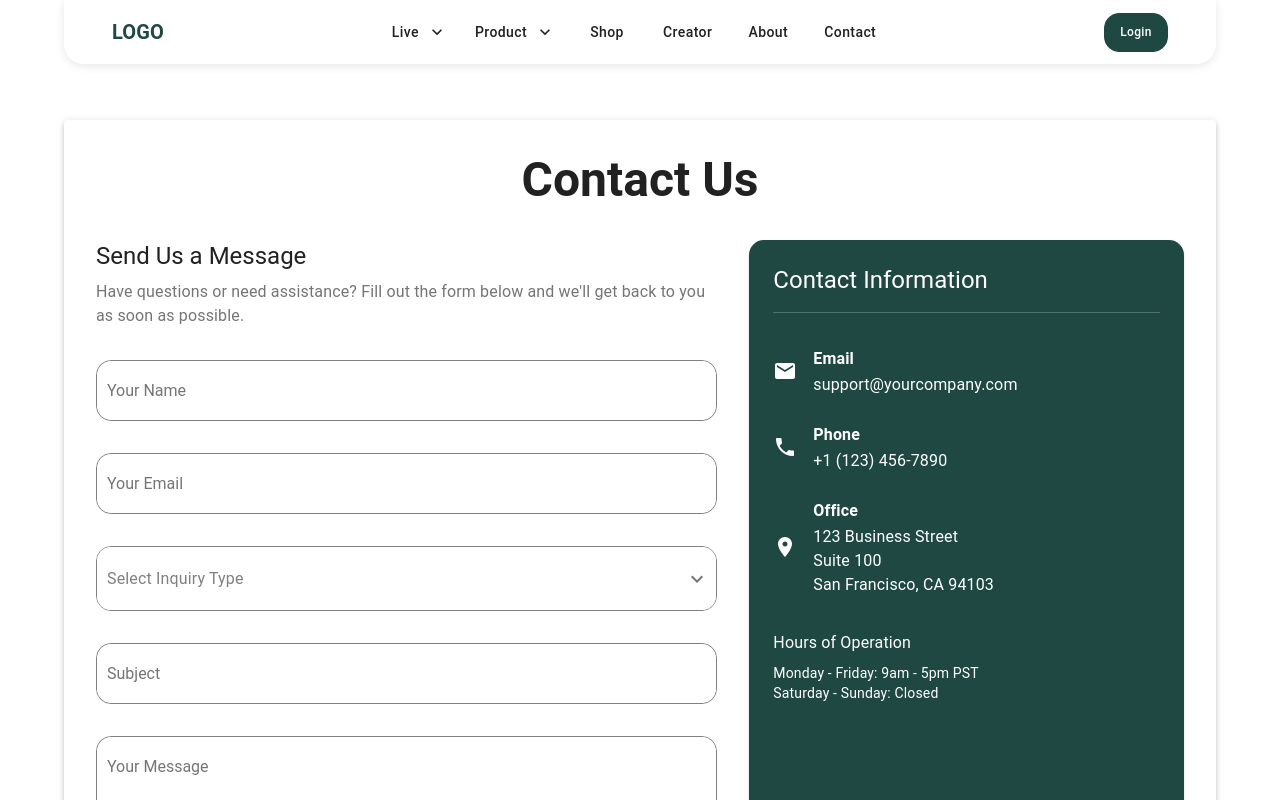
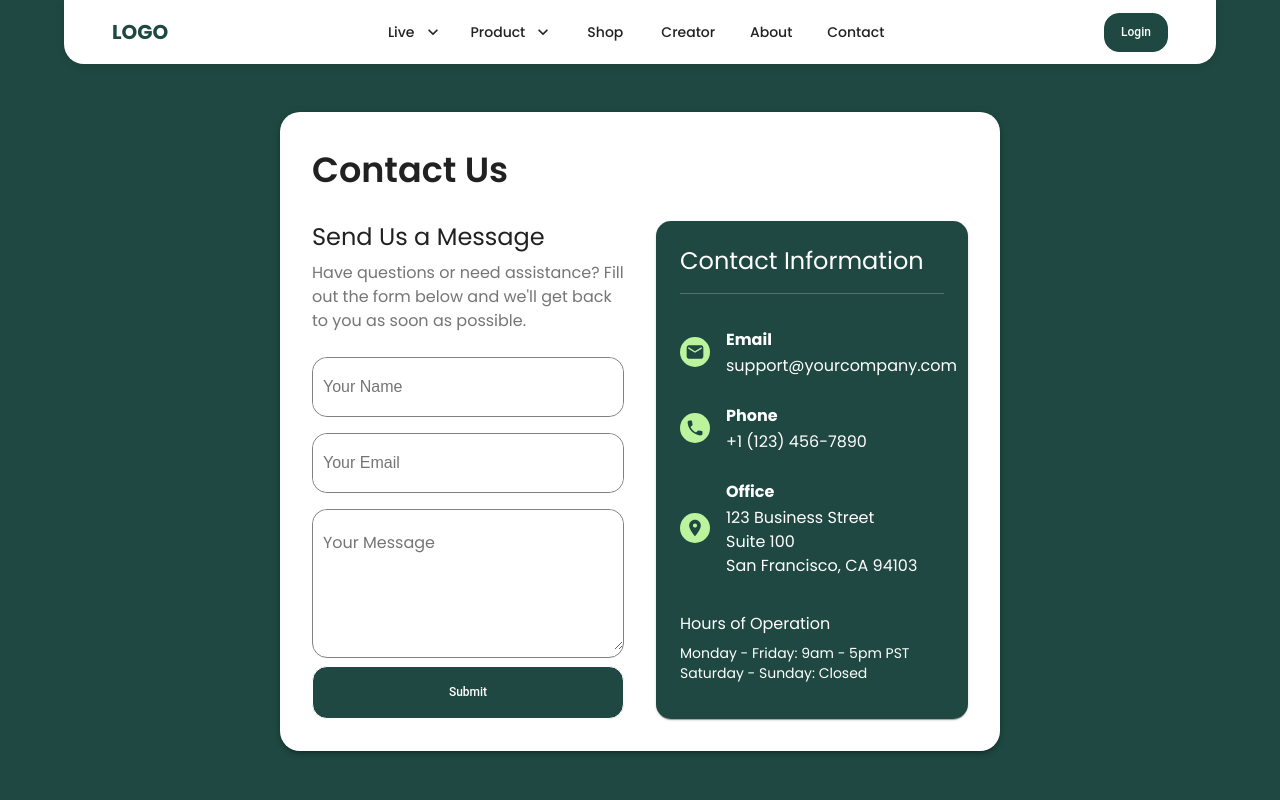
Before and after one commit to Huzaifahussain4/Custom-Project, a React (Vite) app: page /contact in a window 1280 px wide. Shown: the top 800 px of the page. Built offline with nearby package versions, Linux system fonts and the light colour scheme.

Commit message:
Contact us page done

```diff
--- a/src/components/Footer/Footer.jsx
+++ b/src/components/Footer/Footer.jsx
@@ -17,7 +17,7 @@ export const Footer = () => {
   return (
     <Box
       component="footer"
-      sx={{ py: 4, borderTop: "1px solid #eaeaea", mt: 20, mb: 4 }}
+      sx={{ py: 4, borderTop: "1px solid #eaeaea", mb: 4 }}
     >
       <Container maxWidth="lg" sx={{ mt: 4 }}>
         <Grid container spacing={4}>
@@ -115,7 +115,9 @@ export const Footer = () => {
             >
               Social Media
             </Typography>
-            <Box sx={{ display: "flex", gap: 1 }}>
+            <Box
+              sx={{ display: "flex", flexWrap: "wrap", width: "60%", gap: 1 }}
+            >
               <IconButton
                 aria-label="Instagram"
                 sx={{
--- a/src/components/Navbar/Navbar.jsx
+++ b/src/components/Navbar/Navbar.jsx
@@ -155,6 +155,7 @@ export const Navbar = () => {
         <Typography
           variant="h6"
           sx={{ fontWeight: "bold", color: theme.palette.primary.main }}
+          onClick={() => navigate("/")}
         >
           LOGO
         </Typography>
@@ -191,6 +192,7 @@ export const Navbar = () => {
           <Button
             color="inherit"
             sx={{ color: theme.palette.text.primary, textTransform: "none" }}
+            onClick={() => navigate("/about_us")}
           >
             About
           </Button>
--- a/src/main.jsx
+++ b/src/main.jsx
@@ -9,6 +9,7 @@ import {
 } from "react-router";
 import { RouterProvider } from "react-router-dom";
 import {
+  AboutUs,
   Contact,
   Forgotpassword,
   Home,
@@ -30,6 +31,7 @@ const route = createBrowserRouter(
         <Route path="seller_signup" element={<SellerSignup />} />
         <Route path="forgot_password" element={<Forgotpassword />} />
         <Route path="contact" element={<Contact />} />
+        <Route path="about_us" element={<AboutUs />} />
       </Route>
     </>
   )
--- a/src/pages/Contact/Contact.jsx
+++ b/src/pages/Contact/Contact.jsx
@@ -18,7 +18,11 @@ import EmailIcon from "@mui/icons-material/Email";
 import PhoneIcon from "@mui/icons-material/Phone";
 import LocationOnIcon from "@mui/icons-material/LocationOn";
 import KeyboardArrowDownIcon from "@mui/icons-material/KeyboardArrowDown";
-import { CustomStyleButton, CustomStyleButtonComponent } from "../../components/CustomButton/CustomButton";
+import {
+  CustomStyleButton,
+  CustomStyleButtonComponent,
+} from "../../components/CustomButton/CustomButton";
+// import "../../utils/appStyle.css";
 
 // Your custom InputField component
 export function InputField({
@@ -75,76 +79,76 @@ export function InputField({
 }
 
 // Custom dropdown component to match your style
-export function CustomDropdown({
-  value,
-  onChange,
-  options,
-  name,
-  placeholder,
-}) {
-  return (
-    <Paper
-      sx={{
-        borderRadius: "15px",
-        border: "1px solid gray",
-        bgcolor: theme.palette.background.default,
-        boxShadow: "none",
-        width: { md: "100%", sm: "100%", xs: "100%" },
-        marginTop: 1,
-        marginBottom: 1,
-        padding: "0px",
-        overflow: "hidden",
-      }}
-    >
-      <FormControl fullWidth>
-        <Select
-          value={value}
-          onChange={onChange}
-          name={name}
-          displayEmpty
-          IconComponent={KeyboardArrowDownIcon}
-          sx={{
-            "& .MuiSelect-select": {
-              padding: "20px 10px",
-              backgroundColor: theme.palette.background.default,
-              color: theme.palette.text.primary,
-              fontSize: "16px",
-            },
-            "& .MuiOutlinedInput-notchedOutline": {
-              border: "none",
-            },
-            "&:hover .MuiOutlinedInput-notchedOutline": {
-              border: "none",
-            },
-            "&.Mui-focused .MuiOutlinedInput-notchedOutline": {
-              border: "none",
-            },
-          }}
-          renderValue={(selected) => {
-            if (!selected) {
-              return <span style={{ color: "gray" }}>{placeholder}</span>;
-            }
-            return options.find((option) => option.value === selected)?.label;
-          }}
-        >
-          {options.map((option) => (
-            <MenuItem key={option.value} value={option.value}>
-              {option.label}
-            </MenuItem>
-          ))}
-        </Select>
-      </FormControl>
-    </Paper>
-  );
-}
+// export function CustomDropdown({
+//   value,
+//   onChange,
+//   options,
+//   name,
+//   placeholder,
+// }) {
+//   return (
+//     <Paper
+//       sx={{
+//         borderRadius: "15px",
+//         border: "1px solid gray",
+//         bgcolor: theme.palette.background.default,
+//         boxShadow: "none",
+//         width: { md: "100%", sm: "100%", xs: "100%" },
+//         marginTop: 1,
+//         marginBottom: 1,
+//         padding: "0px",
+//         overflow: "hidden",
+//       }}
+//     >
+//       <FormControl fullWidth>
+//         <Select
+//           value={value}
+//           onChange={onChange}
+//           name={name}
+//           displayEmpty
+//           IconComponent={KeyboardArrowDownIcon}
+//           sx={{
+//             "& .MuiSelect-select": {
+//               padding: "20px 10px",
+//               backgroundColor: theme.palette.background.default,
+//               color: theme.palette.text.primary,
+//               fontSize: "16px",
+//             },
+//             "& .MuiOutlinedInput-notchedOutline": {
+//               border: "none",
+//             },
+//             "&:hover .MuiOutlinedInput-notchedOutline": {
+//               border: "none",
+//             },
+//             "&.Mui-focused .MuiOutlinedInput-notchedOutline": {
+//               border: "none",
+//             },
+//           }}
+//           renderValue={(selected) => {
+//             if (!selected) {
+//               return <span style={{ color: "gray" }}>{placeholder}</span>;
+//             }
+//             return options.find((option) => option.value === selected)?.label;
+//           }}
+//         >
+//           {options.map((option) => (
+//             <MenuItem key={option.value} value={option.value}>
+//               {option.label}
+//             </MenuItem>
+//           ))}
+//         </Select>
+//       </FormControl>
+//     </Paper>
+//   );
+// }
 
 const Contact = () => {
   const [formData, setFormData] = useState({
     name: "",
     email: "",
-    subject: "",
+    // subject: "",
     message: "",
-    inquiryType: "",
+    // inquiryType: "",
   });
 
   const [errors, setErrors] = useState({});
@@ -179,13 +183,13 @@ const Contact = () => {
       newErrors.email = "Please enter a valid email address";
     }
 
-    if (!formData.inquiryType.trim()) {
-      newErrors.inquiryType = "Please select an inquiry type";
-    }
+    // if (!formData.inquiryType.trim()) {
+    //   newErrors.inquiryType = "Please select an inquiry type";
+    // }
 
-    if (!formData.subject.trim()) {
-      newErrors.subject = "Subject is required";
-    }
+    // if (!formData.subject.trim()) {
+    //   newErrors.subject = "Subject is required";
+    // }
 
     if (!formData.message.trim()) {
       newErrors.message = "Message is required";
@@ -221,9 +225,9 @@ const Contact = () => {
       setFormData({
         name: "",
         email: "",
-        subject: "",
+        // subject: "",
         message: "",
-        inquiryType: "",
+        // inquiryType: "",
       });
     }
   };
@@ -280,21 +284,37 @@ const Contact = () => {
   };
 
   return (
-    <Container maxWidth="lg" sx={{ mt: 15, mb: 5 }}>
-      <Paper elevation={3} sx={{ p: { xs: 2, md: 4 } }}>
+    <Box sx={{ backgroundColor: theme.palette.primary.main, pt: 2, pb: 8 }}>
+      <Container
+        sx={{
+          mt: 12,
+          // mb: 15,
+          width: { md: "60%", sm: "100%", xs: "100%" },
+        }}
+      >
+        <Paper
+          elevation={3}
+          sx={{
+            p: { xs: 2, md: 4 },
+            borderRadius: "20px",
+          }}
+        >
           <Typography
-          variant="h3"
             component="h1"
-          align="center"
+            align="left"
             gutterBottom
-          sx={{ fontWeight: "bold", mb: 4 }}
+            sx={{ fontWeight: "600", fontSize: "35px", mb: 3 }}
           >
             Contact Us
           </Typography>
 
-        <Grid container spacing={4}>
+          <Grid
+            container
+            spacing={4}
+            sx={{ display: "flex", justifyContent: "space-between" }}
+          >
             {/* Contact Form */}
-          <Grid item xs={12} md={7}>
+            <Grid item xs={12} md={6}>
               <Typography variant="h5" gutterBottom>
                 Send Us a Message
               </Typography>
@@ -307,9 +327,9 @@ const Contact = () => {
                 component="form"
                 onSubmit={handleSubmit}
                 noValidate
-              sx={{ mt: 3 }}
+                // sx={{ mt: 0 }}
               >
-              <Grid container spacing={2}>
+                <Grid container spacing={0}>
                   <Grid item xs={12}>
                     <InputField
                       typeValue="text"
@@ -330,30 +350,7 @@ const Contact = () => {
                       error={errors.email}
                     />
                   </Grid>
-                <Grid item xs={12}>
-                  <CustomDropdown
-                    name="inquiryType"
-                    value={formData.inquiryType}
-                    onChange={handleChange}
-                    options={inquiryTypes}
-                    placeholder="Select Inquiry Type"
-                  />
-                  {errors.inquiryType && (
-                    <Typography variant="caption" color="error" sx={{ pl: 2 }}>
-                      {errors.inquiryType}
-                    </Typography>
-                  )}
-                </Grid>
-                <Grid item xs={12}>
-                  <InputField
-                    typeValue="text"
-                    placeholderValue="Subject"
-                    name="subject"
-                    value={formData.subject}
-                    onChange={handleChange}
-                    error={errors.subject}
-                  />
-                </Grid>
+
                   <Grid item xs={12}>
                     <TextArea
                       placeholderValue="Your Message"
@@ -382,7 +379,7 @@ const Contact = () => {
             </Grid>
 
             {/* Contact Information */}
-          <Grid item xs={12} md={5}>
+            <Grid item xs={12} md={6}>
               <Paper
                 sx={{
                   p: 3,
@@ -400,7 +397,17 @@ const Contact = () => {
 
                 <Box sx={{ mt: 4 }}>
                   <Box sx={{ display: "flex", alignItems: "center", mb: 3 }}>
-                  <EmailIcon sx={{ mr: 2 }} />
+                    <EmailIcon
+                      sx={{
+                        mr: 2,
+                        backgroundColor: theme.palette.secondary.main,
+                        padding: "5px",
+                        width: "30px",
+                        height: "30px",
+                        borderRadius: "50%",
+                        color: theme.palette.primary.main,
+                      }}
+                    />
                     <Box>
                       <Typography variant="subtitle1" fontWeight="bold">
                         Email
@@ -412,7 +419,17 @@ const Contact = () => {
                   </Box>
 
                   <Box sx={{ display: "flex", alignItems: "center", mb: 3 }}>
-                  <PhoneIcon sx={{ mr: 2 }} />
+                    <PhoneIcon
+                      sx={{
+                        mr: 2,
+                        backgroundColor: theme.palette.secondary.main,
+                        padding: "5px",
+                        width: "30px",
+                        height: "30px",
+                        borderRadius: "50%",
+                        color: theme.palette.primary.main,
+                      }}
+                    />
                     <Box>
                       <Typography variant="subtitle1" fontWeight="bold">
                         Phone
@@ -422,7 +439,17 @@ const Contact = () => {
                   </Box>
 
                   <Box sx={{ display: "flex", alignItems: "center", mb: 3 }}>
-                  <LocationOnIcon sx={{ mr: 2 }} />
+                    <LocationOnIcon
+                      sx={{
+                        mr: 2,
+                        backgroundColor: theme.palette.secondary.main,
+                        padding: "5px",
+                        width: "30px",
+                        height: "30px",
+                        borderRadius: "50%",
+                        color: theme.palette.primary.main,
+                      }}
+                    />
                     <Box>
                       <Typography variant="subtitle1" fontWeight="bold">
                         Office
@@ -466,6 +493,7 @@ const Contact = () => {
           </Alert>
         </Snackbar>
       </Container>
+    </Box>
   );
 };
 
--- a/src/pages/Home/Home.jsx
+++ b/src/pages/Home/Home.jsx
@@ -22,7 +22,6 @@ import {
   ChooseUsSection,
   CustomCart,
   FAQSection,
-  Footer,
   LiveCard,
   PopularProductsCard,
   SignupEmailSection,
@@ -857,9 +856,6 @@ const Home = () => {
         <Box sx={{ width: "100%" }}>
           <SignupEmailSection />
         </Box>
-        <Box sx={{ width: "100%", marginTop: "50px" }}>
-          <Footer />
-        </Box>
       </Box>
 
       {/* Background Grids  */}
--- a/src/pages/index.js
+++ b/src/pages/index.js
@@ -5,3 +5,4 @@ export { default as SellerSignup } from "./SellerSignup/SellerSignup";
 export { default as Forgotpassword } from "./Forgotpassword/Forgotpassword";
 export { default as Home } from "./Home/Home";
 export { default as Contact } from "./Contact/Contact";
+export { default as AboutUs } from "./About/About";
--- a/src/utils/appStyle.css
+++ b/src/utils/appStyle.css
@@ -1,8 +1,11 @@
-* {
+@import url('https://fonts.googleapis.com/css2?family=Poppins:ital,wght@0,100;0,200;0,300;0,400;0,500;0,600;0,700;0,800;0,900;1,100;1,200;1,300;1,400;1,500;1,600;1,700;1,800;1,900&display=swap');
+
+body {
     padding: 0;
     margin: 0;
-    font-family: "Roboto", sans-serif;
+    font-family: "Poppins", sans-serif;
 }
+
 
 /* From Uiverse.io by cbolson */
 .switch {
--- a/src/utils/theme.jsx
+++ b/src/utils/theme.jsx
@@ -2,6 +2,9 @@ import { createTheme } from "@mui/material/styles";
 import colors from "./colors";
 
 const theme = createTheme({
+  typography: {
+    fontFamily: '"Poppins", sans-serif',
+  },
   palette: {
     primary: { main: colors.primary },
     secondary: { main: colors.secondary },
```
Also changed, not shown: src/pages/About/About.jsx (added, +95 -0 lines). Lines whose indentation alone changed are shown as unchanged.
